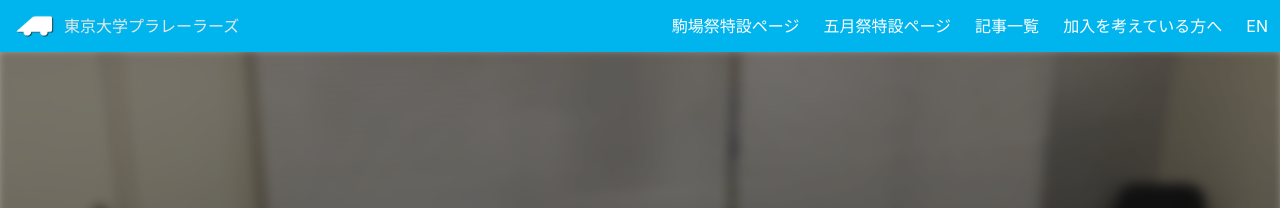
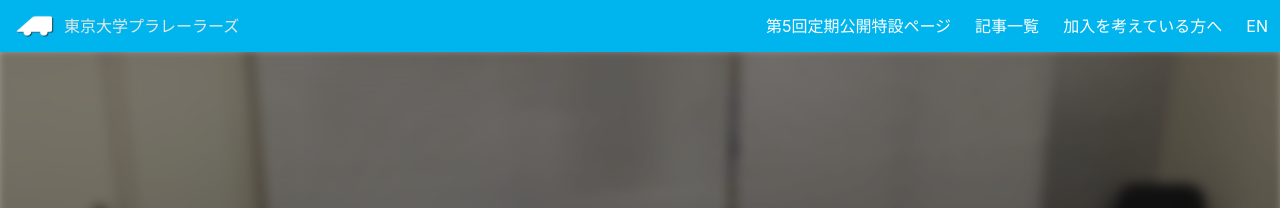
Before and after one commit to plarailers/plarailers.github.io, a Jekyll site: the page built from index.html, in a window 1280 px wide. Shown: the top 208 px of the page. Built offline with Jekyll 4.4.1, drawn with Linux system fonts in a browser that asks for light colours; nearby versions of some CDN libraries; comment, search, counter and statistics services are not loaded.

Commit message:
メニューを更新

```diff
--- a/_layouts/default.html
+++ b/_layouts/default.html
@@ -48,10 +48,8 @@
     </div>
     <div class="navbar-menu">
       <div class="navbar-end">
-        <a class="navbar-item has-text-white" href="/komabasai/">
-          駒場祭特設ページ
-        <a class="navbar-item has-text-white" href="/gogatsusai/">
-          五月祭特設ページ
+        <a class="navbar-item has-text-white" href="/2021/05/09/00/">
+          第5回定期公開特設ページ
         </a>
         <a class="navbar-item has-text-white" href="/posts/">
           記事一覧
```
